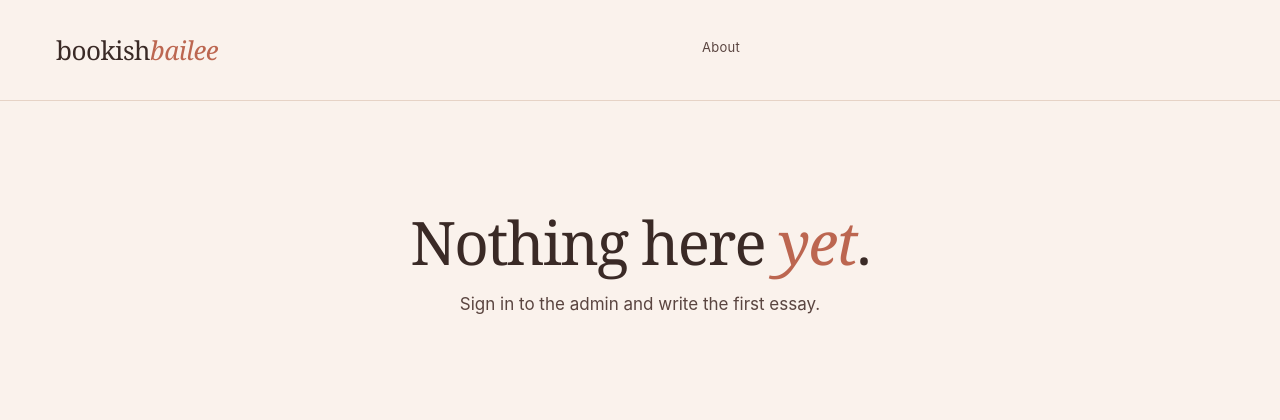
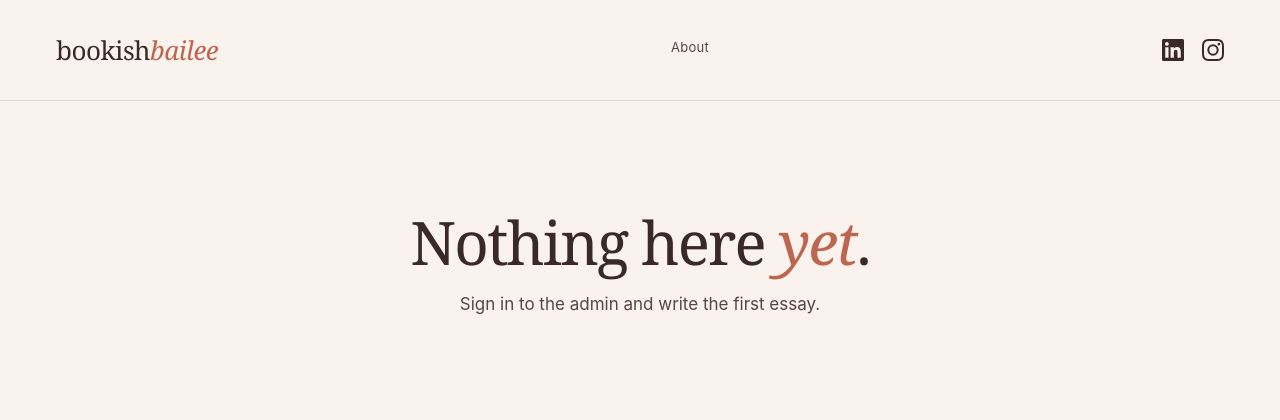
Before and after one commit to Ramkiranch/django-projects, a Django app: page / in a window 1280 px wide. Shown: the top 420 px of the page. Run offline with Django 3.2, Linux system fonts and the light colour scheme; data comes from the database, SQL or seed files in the repository; data that the repository does not hold is empty; some web fonts are replaced.

Commit message:
bookishbailee: add LinkedIn + Instagram icons to header
Right side of the site header now shows two social-icon glyphs
followed by the optional Subscribe pill (when the
show_subscriber_content flag is on). The .subscribe-pill-placeholder
fallback is dropped — socials always fill the right slot, so layout
stability no longer depends on the flag.

Glyphs are inline SVGs (filled, simpleicons.org paths) so they
inherit currentColor and tint to --accent on hover.

```diff
--- a/bookishbailee/static/css/layout.css
+++ b/bookishbailee/static/css/layout.css
@@ -52,6 +52,32 @@ main { display: block; }
   padding: 10px 18px;
 }
 .subscribe-pill:hover { background: var(--ink); color: var(--bg); }
+
+/* Right-side group: socials + (optional) Subscribe pill. */
+.site-header__actions {
+  display: flex;
+  align-items: center;
+  gap: 18px;
+}
+
+.social-icon {
+  display: inline-flex;
+  align-items: center;
+  justify-content: center;
+  width: 22px;
+  height: 22px;
+  color: var(--ink);
+  transition: color 180ms ease, transform 180ms ease;
+}
+.social-icon:hover {
+  color: var(--accent);
+  transform: translateY(-1px);
+}
+.social-icon svg {
+  width: 100%;
+  height: 100%;
+  fill: currentColor;
+}
 
 /* ─── Wordmark ────────────────────────────────────────────────────── */
 
--- a/bookishbailee/templates/partials/nav.html
+++ b/bookishbailee/templates/partials/nav.html
@@ -13,9 +13,19 @@
        href="{% url 'about' %}">About</a>
   </nav>
 
-  {% if feature_flags.show_subscriber_content %}
-    <a class="subscribe-pill" href="{% url 'home' %}#newsletter">Subscribe</a>
-  {% else %}
-    <span class="subscribe-pill-placeholder" aria-hidden="true"></span>
-  {% endif %}
+  <div class="site-header__actions">
+    <a class="social-icon" href="https://www.linkedin.com/in/bailee-chevendra-dc-ms-990594165/" target="_blank" rel="noopener" aria-label="LinkedIn">
+      <svg viewBox="0 0 24 24" xmlns="http://www.w3.org/2000/svg" aria-hidden="true" focusable="false">
+        <path d="M20.447 20.452h-3.554v-5.569c0-1.328-.027-3.037-1.852-3.037-1.853 0-2.136 1.445-2.136 2.939v5.667H9.351V9h3.414v1.561h.046c.477-.9 1.637-1.85 3.37-1.85 3.601 0 4.267 2.37 4.267 5.455v6.286zM5.337 7.433a2.062 2.062 0 01-2.063-2.065 2.063 2.063 0 112.063 2.065zm1.782 13.019H3.555V9h3.564v11.452zM22.225 0H1.771C.792 0 0 .774 0 1.729v20.542C0 23.227.792 24 1.771 24h20.451C23.2 24 24 23.227 24 22.271V1.729C24 .774 23.2 0 22.222 0h.003z"/>
+      </svg>
+    </a>
+    <a class="social-icon" href="https://www.instagram.com/thebookishbailee/" target="_blank" rel="noopener" aria-label="Instagram">
+      <svg viewBox="0 0 24 24" xmlns="http://www.w3.org/2000/svg" aria-hidden="true" focusable="false">
+        <path d="M12 2.163c3.204 0 3.584.012 4.85.07 3.252.148 4.771 1.691 4.919 4.919.058 1.265.069 1.645.069 4.849 0 3.205-.012 3.584-.069 4.849-.149 3.225-1.664 4.771-4.919 4.919-1.266.058-1.644.07-4.85.07-3.204 0-3.584-.012-4.849-.07-3.26-.149-4.771-1.699-4.919-4.92-.058-1.265-.07-1.644-.07-4.849 0-3.204.013-3.583.07-4.849.149-3.227 1.664-4.771 4.919-4.919 1.266-.057 1.645-.069 4.849-.069zM12 0C8.741 0 8.333.014 7.053.072 2.695.272.273 2.69.073 7.052.014 8.333 0 8.741 0 12c0 3.259.014 3.668.072 4.948.2 4.358 2.618 6.78 6.98 6.98C8.333 23.986 8.741 24 12 24c3.259 0 3.668-.014 4.948-.072 4.354-.2 6.782-2.618 6.979-6.98.059-1.28.073-1.689.073-4.948 0-3.259-.014-3.667-.072-4.947-.196-4.354-2.617-6.78-6.979-6.98C15.668.014 15.259 0 12 0zm0 5.838a6.162 6.162 0 100 12.324 6.162 6.162 0 000-12.324zM12 16a4 4 0 110-8 4 4 0 010 8zm6.406-11.845a1.44 1.44 0 100 2.881 1.44 1.44 0 000-2.881z"/>
+      </svg>
+    </a>
+    {% if feature_flags.show_subscriber_content %}
+      <a class="subscribe-pill" href="{% url 'home' %}#newsletter">Subscribe</a>
+    {% endif %}
+  </div>
 </header>
```
